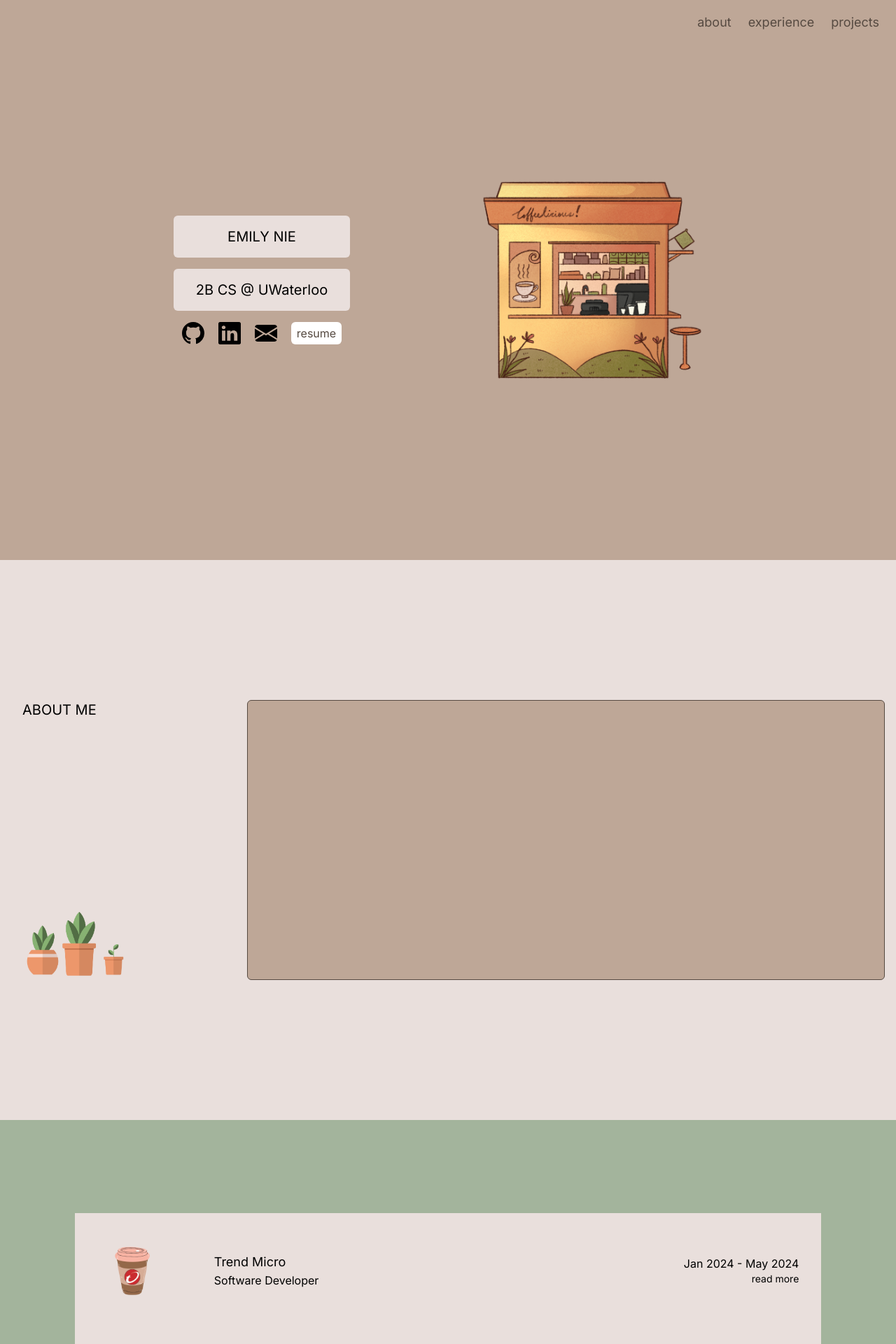
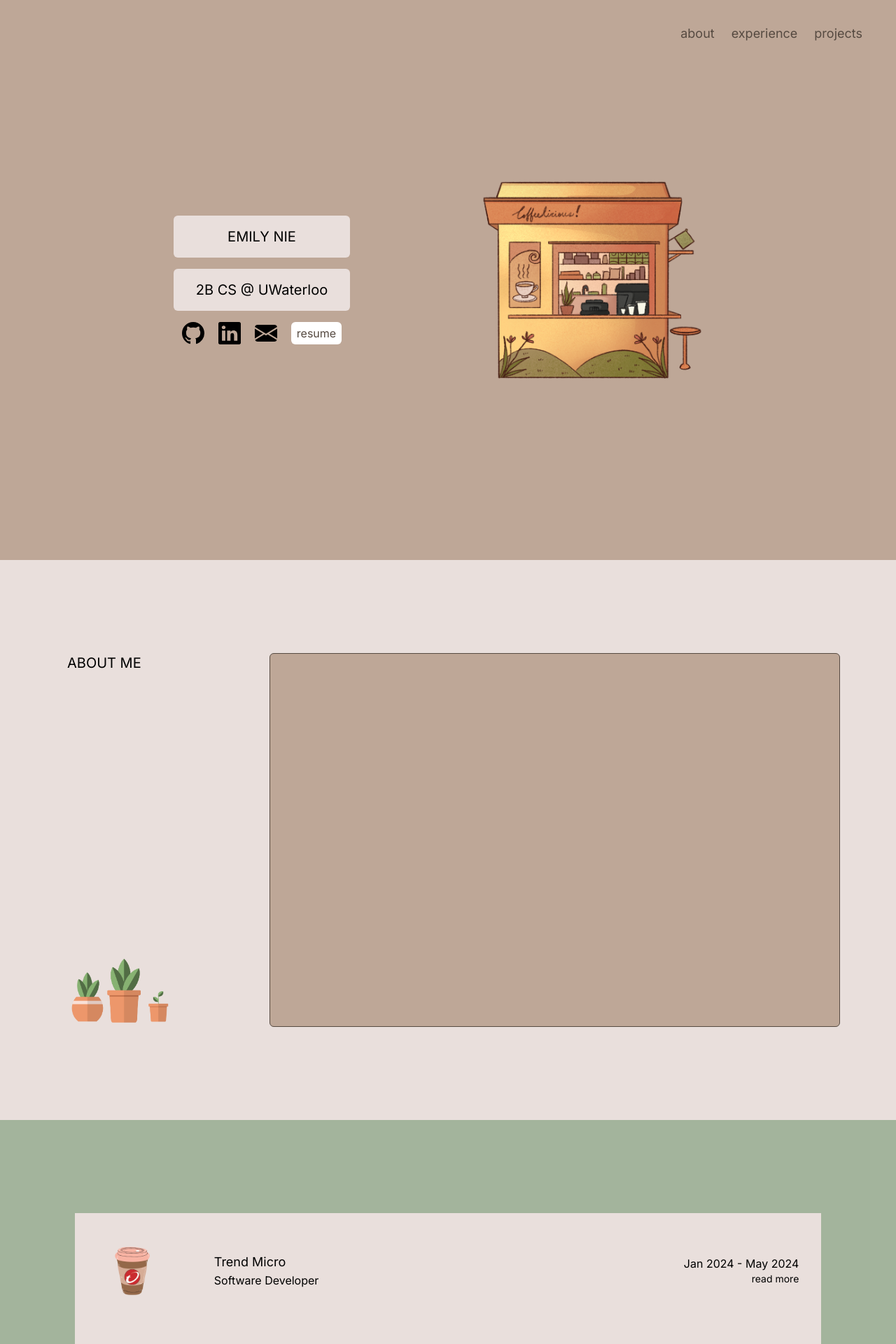
Before and after one commit to emilyniee/Personal-website, a Next.js app: page / in a window 1280 px wide. Shown: the top 1920 px of the page at 70% size. Built offline with nearby package versions, Linux system fonts and the light colour scheme.

Commit message:
padding changes

```diff
--- a/src/app/components/navbar.tsx
+++ b/src/app/components/navbar.tsx
@@ -1,6 +1,6 @@
 export default function Navbar() {
     return (
-        <main className=" w-full flex justify-end h-16 fixed space-x-6 px-6">
+        <main className=" w-full flex justify-end h-16 fixed space-x-6 px-12 pt-8">
             <a href="#about" className="inline-flex items-center py-2 text-lg text-coffee-300 hover:text-coffee-200">about</a>
             <a href="#experience" className="inline-flex items-center text-lg text-coffee-300 hover:text-coffee-200">experience</a>
             <a href="#projects" className="inline-flex items-center  text-lg text-coffee-300 hover:text-coffee-200">projects</a>
--- a/src/app/sections/about.tsx
+++ b/src/app/sections/about.tsx
@@ -3,8 +3,8 @@ import plants from "../../../public/images/plants.png"
 
 export default function About() {
   return (
-    <main className="flex bg-coffee-100 h-screen justify-center items-center w-full h-full">
-        <div className="m-4 px-4 w-1/4 h-1/2">
+    <main className="flex bg-coffee-100 h-screen justify-center items-center w-full h-full px-16">
+        <div className="m-4 px-4 w-1/4 h-4/6">
             <div className="flex h-1/2 w-full items-start">
                 <h1 className="text-black text-xl">ABOUT ME</h1>
             </div>
@@ -17,7 +17,7 @@ export default function About() {
             />
             </div>
         </div>
-        <div className="m-4 bg-coffee-200 w-3/4 h-1/2 p-4 rounded-md border border-coffee-300">
+        <div className="m-4 bg-coffee-200 w-3/4 h-4/6 p-4 rounded-md border border-coffee-300">
 
         </div>
     </main>
```
